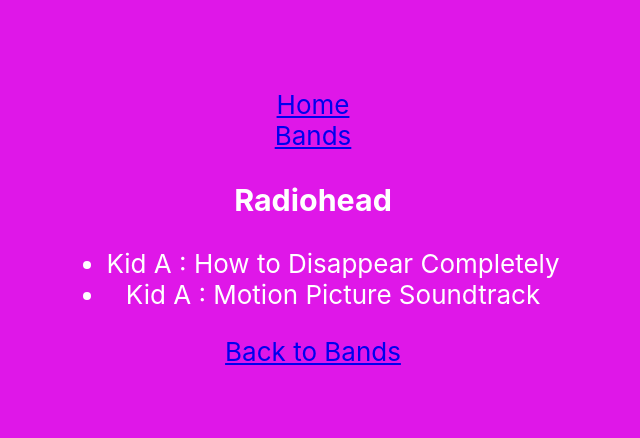
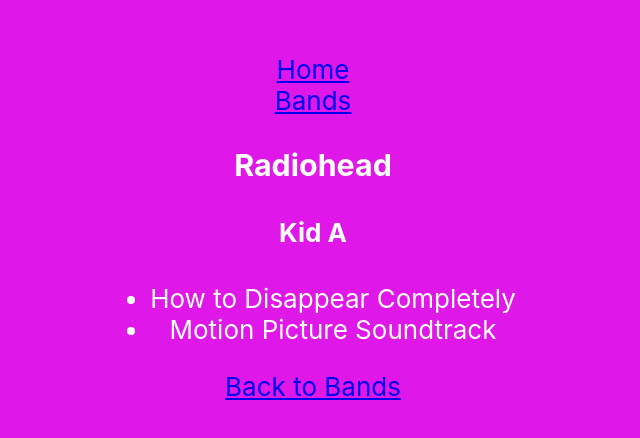
Before and after one commit to A-DiRusso/music-browser-app, a React (Create React App) app: page /radiohead in a window 1280 px wide. Shown: the part 172-610 px from the top of the page, without its empty margins (327-967 px from the left). Built offline with nearby package versions, Linux system fonts and the light colour scheme.

Commit message:
Radiohead.js can now render an album and a correct song list

```diff
--- a/src/Radiohead.js
+++ b/src/Radiohead.js
@@ -5,20 +5,37 @@
     constructor(props) {
         super(props);
         this.state = {
-            albums: {
+            albums: [{
                 name: 'Kid A',
                 songs: ['How to Disappear Completely', 'Motion Picture Soundtrack'],
 
-            }
+            },
+            {
+                name: 'The Bends',
+                songs: [],
+            },
+            {
+                name: 'Ok Computer',
+                songs: [],
+            },
+            ]
         }
     }
     render() {
+        let albumsArray = Object.values(this.state.albums[0]);
+        console.log(albumsArray)
+        let songsArray = albumsArray.splice(1);
+        let albumArray = albumsArray.pop();
+        let songSpread = [...songsArray];
+        console.log(albumArray);
+        console.log('songsArray', songsArray);
       return (
         <div>
             <h3>Radiohead</h3>
+            <h4>{albumArray}</h4>
             <ul>
 
-                    {this.state.albums.songs.map((song, i ) => (<li key={i}>{this.state.albums.name} : {song}</li>))}
+                    {songsArray[0].map((song, i) => <li key={i}>{song}</li>)}
 
             </ul>
             <Link to="/bands">Back to Bands</Link>
```
